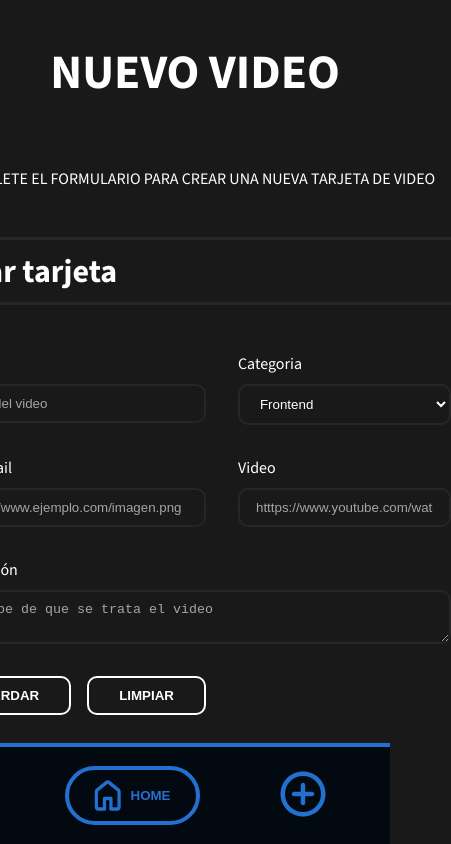
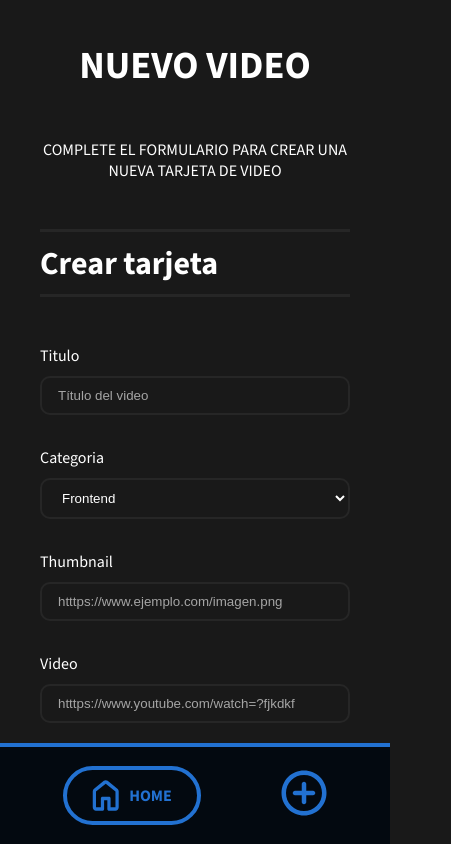
Before and after one commit to AbigailSalazar/alura-flix, a React (Vite) app: page /nuevo in a window 390 px wide. Shown: the top 844 px of the page, 451 px wide, since content can reach past the window. Built offline with nearby package versions, Linux system fonts and the light colour scheme.

Commit message:
Update page NuevoVideo

```diff
--- a/src/components/Footer/Footer.module.css
+++ b/src/components/Footer/Footer.module.css
@@ -20,7 +20,7 @@
   align-items: center;
 }
 
-.buttons_container button {
+.buttons_container a {
   background-color: transparent;
   border-radius: 50px;
   color: var(--accent-color);
@@ -31,10 +31,11 @@
   display: inline-flex;
   border: 4px solid var(--accent-color);
   padding: 10px 25px;
-  font-weight: 600;
+  font-weight: 700;
   align-items: center;
   height: min-content;
   gap: 10px;
+  text-decoration: none;
 }
 
 .home_button:hover {
--- a/src/components/Footer/index.jsx
+++ b/src/components/Footer/index.jsx
@@ -1,16 +1,17 @@
 import styles from "./Footer.module.css";
+import { Link } from "react-router-dom";
 
 function Footer() {
   return (
     <footer className={styles.footer}>
       <img className={styles.logo} src="/logo.svg" alt="AluraFlix logo" />
       <section className={styles.buttons_container}>
-        <button className={styles.home_button}>
+        <Link to="/" className={styles.home_button}>
           <img src="/src/assets/home.svg" alt="home" /> HOME
-        </button>
-        <button>
+        </Link>
+        <Link to="/nuevo">
           <img src="/src/assets/plus.svg" alt="plus" />
-        </button>
+        </Link>
       </section>
     </footer>
   );
--- a/src/pages/NuevoVideo/NuevoVideo.module.css
+++ b/src/pages/NuevoVideo/NuevoVideo.module.css
@@ -63,3 +63,25 @@
 .fullwidth {
   grid-column: 1 / -1;
 }
+
+@media (max-width: 550px) {
+  .form {
+    grid-template-columns: 1fr;
+  }
+  .button_container button {
+    width: 50%;
+  }
+}
+
+@media (max-width: 400px) {
+  .title {
+    font-size: 2.4rem;
+    margin-bottom: 0rem;
+  }
+  .button_container {
+    flex-direction: column;
+  }
+  .button_container button {
+    width: auto;
+  }
+}
```
